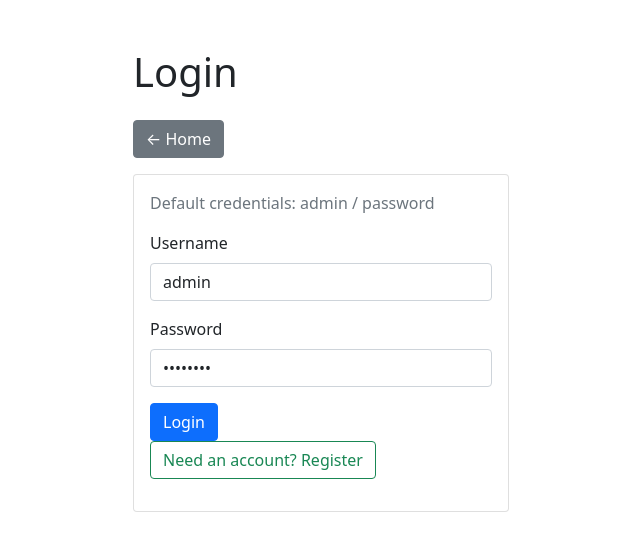
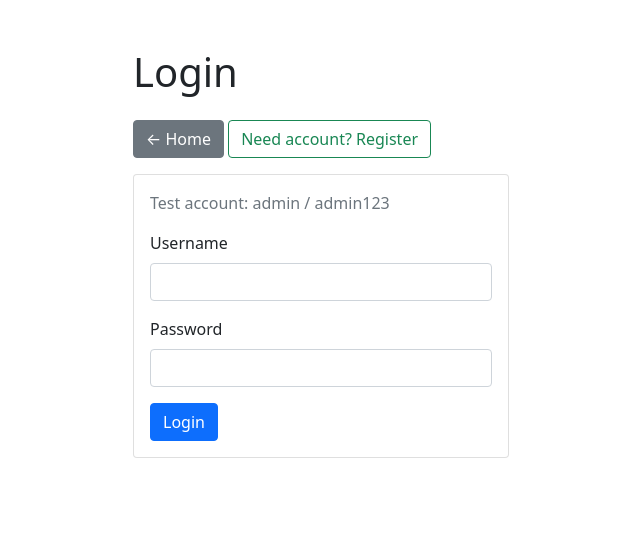
Before and after one commit to SannInTheSky/finalProject, a Flask app: page /login in a window 1280 px wide. Shown: the top 551 px of the page, without its empty margins (319-959 px from the left). Run offline with Flask 3, Linux system fonts and the light colour scheme; some libraries are stand-ins or nearby versions.

Commit message:
committed changes

```diff
--- a/routes.py
+++ b/routes.py
@@ -91,19 +91,27 @@ def login_page():
             cursor.execute("SELECT * FROM users WHERE username = %s", (username,))
             user = cursor.fetchone()
 
-            if user and check_password(user[2], password):
-                token = jwt.encode({
-                    'user_id': user[0],
-                    'username': user[1],
-                    'exp': datetime.utcnow() + timedelta(hours=24)
-                }, app.config['SECRET_KEY'])
+            if user:
+                # Check password (without email column)
+                hashed_password = user[2]  # Index 2 is password column
+                if bcrypt.checkpw(password.encode('utf-8'), hashed_password.encode('utf-8')):
+                    # Generate JWT token
+                    token = jwt.encode({
+                        'user_id': user[0],  # id
+                        'username': user[1],  # username
+                        'exp': datetime.utcnow() + timedelta(hours=24)
+                    }, app.config['SECRET_KEY'])
 
-                session['jwt_token'] = token
-                session['username'] = username
+                    # Store token in session
+                    session['jwt_token'] = token
+                    session['username'] = username
 
-                return redirect(url_for('home'))
+                    flash('Login successful!', 'success')
+                    return redirect(url_for('home'))
+                else:
+                    flash('Invalid password', 'danger')
             else:
-                flash('Invalid username or password', 'danger')
+                flash('User not found', 'danger')
 
         except Exception as e:
             flash('Login error: ' + str(e), 'danger')
@@ -196,7 +204,7 @@ def token_required(f):
 # ==================== API AUTH ENDPOINT ====================
 @app.route('/api/login', methods=['POST'])
 def api_login():
-    """Generate JWT token"""
+    """Generate JWT token for API access"""
     auth = request.authorization
 
     if not auth or not auth.username or not auth.password:
@@ -207,13 +215,16 @@ def api_login():
         cursor.execute("SELECT * FROM users WHERE username = %s", (auth.username,))
         user = cursor.fetchone()
 
-        if user and check_password(user[2], auth.password):
-            token = jwt.encode({
-                'user': auth.username,
-                'exp': datetime.utcnow() + timedelta(hours=1)
-            }, app.config['SECRET_KEY'])
+        if user:
+            # Check password
+            hashed_password = user[2]  # password column
+            if bcrypt.checkpw(auth.password.encode('utf-8'), hashed_password.encode('utf-8')):
+                token = jwt.encode({
+                    'user': auth.username,
+                    'exp': datetime.utcnow() + timedelta(hours=1)
+                }, app.config['SECRET_KEY'])
 
-            return jsonify({'token': token}), 200
+                return jsonify({'token': token}), 200
 
     except Exception as e:
         return jsonify({'error': str(e)}), 500
--- a/templates/login.html
+++ b/templates/login.html
@@ -9,76 +9,35 @@
         <h1 class="mb-4">Login</h1>
 
         <a href="/" class="btn btn-secondary mb-3">← Home</a>
+        <a href="/register" class="btn btn-outline-success mb-3">Need account? Register</a>
+
+        {% with messages = get_flashed_messages(with_categories=true) %}
+            {% if messages %}
+                {% for category, message in messages %}
+                    <div class="alert alert-{{ category }}">{{ message }}</div>
+                {% endfor %}
+            {% endif %}
+        {% endwith %}
 
         <div class="card">
             <div class="card-body">
-                <p class="text-muted">Default credentials: admin / password</p>
+                <p class="text-muted">Test account: admin / admin123</p>
 
-                <form id="loginForm">
+                <form method="POST" action="/login">
                     <div class="mb-3">
                         <label for="username" class="form-label">Username</label>
-                        <input type="text" class="form-control" id="username" value="admin">
+                        <input type="text" class="form-control" id="username" name="username" required>
                     </div>
 
                     <div class="mb-3">
                         <label for="password" class="form-label">Password</label>
-                        <input type="password" class="form-control" id="password" value="password">
+                        <input type="password" class="form-control" id="password" name="password" required>
                     </div>
 
                     <button type="submit" class="btn btn-primary">Login</button>
                 </form>
-
-                <div id="tokenResult" class="mt-3" style="display: none;">
-                    <h6>JWT Token:</h6>
-                    <textarea id="tokenOutput" class="form-control" rows="3" readonly></textarea>
-                    <button onclick="copyToken()" class="btn btn-sm btn-secondary mt-2">Copy Token</button>
-                </div>
-                <!-- Add this to your login.html: -->
-                <a href="/register" class="btn btn-outline-success mb-3">Need an account? Register</a>
             </div>
         </div>
     </div>
-
-    <script>
-        document.getElementById('loginForm').addEventListener('submit', function(e) {
-            e.preventDefault();
-
-            const username = document.getElementById('username').value;
-            const password = document.getElementById('password').value;
-
-            // Basic auth header
-            const authHeader = 'Basic ' + btoa(username + ':' + password);
-
-            fetch('/api/login', {
-                method: 'POST',
-                headers: {
-                    'Authorization': authHeader
-                }
-            })
-            .then(response => response.json())
-            .then(data => {
-                if (data.token) {
-                    document.getElementById('tokenOutput').value = data.token;
-                    document.getElementById('tokenResult').style.display = 'block';
-
-                    // Store in localStorage for demo
-                    localStorage.setItem('jwt_token', data.token);
-                    alert('Token saved! Use for UPDATE/DELETE operations.');
-                } else {
-                    alert('Login failed: ' + data.error);
-                }
-            })
-            .catch(error => {
-                alert('Error: ' + error.message);
-            });
-        });
-
-        function copyToken() {
-            const tokenField = document.getElementById('tokenOutput');
-            tokenField.select();
-            document.execCommand('copy');
-            alert('Token copied to clipboard');
-        }
-    </script>
 </body>
 </html>
```
